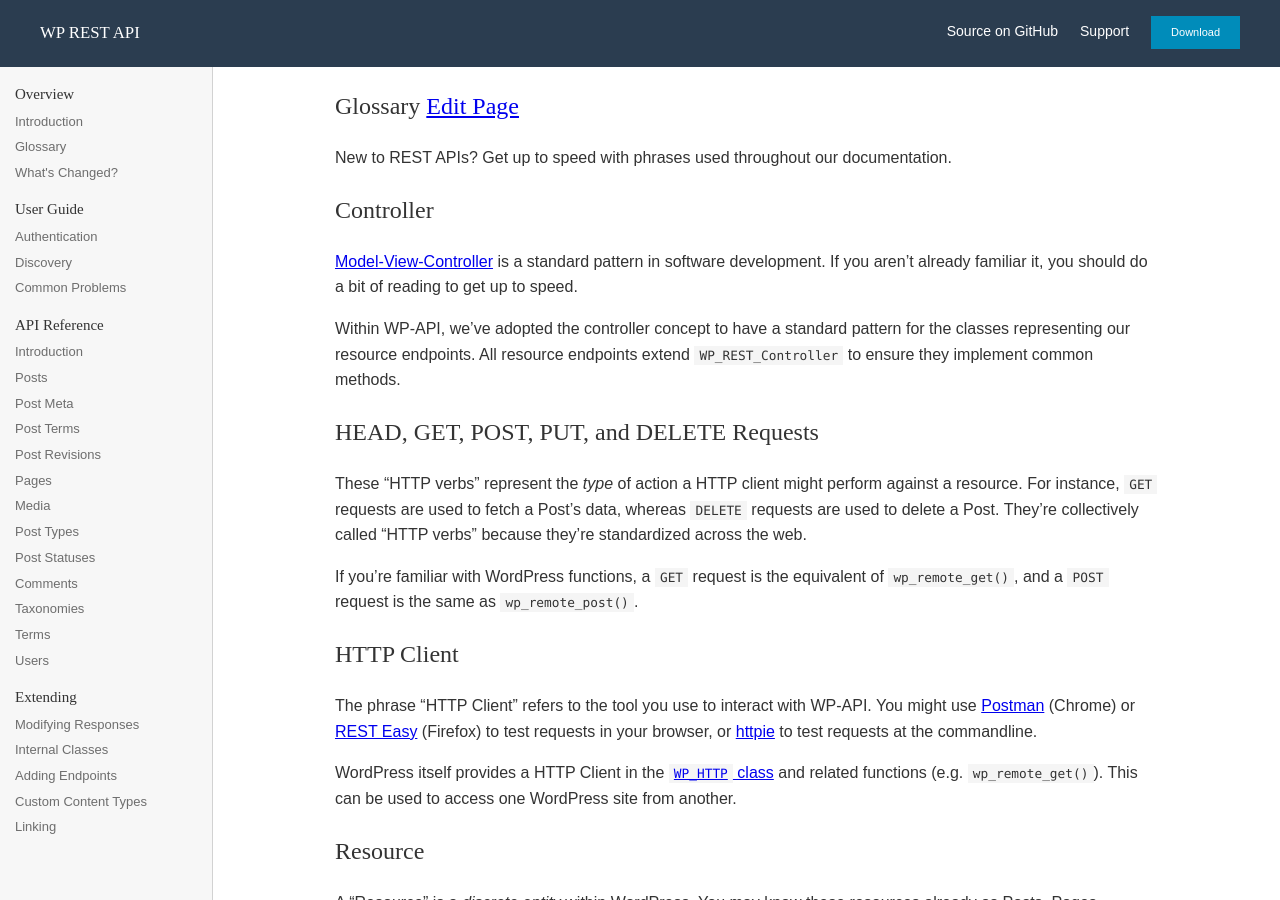
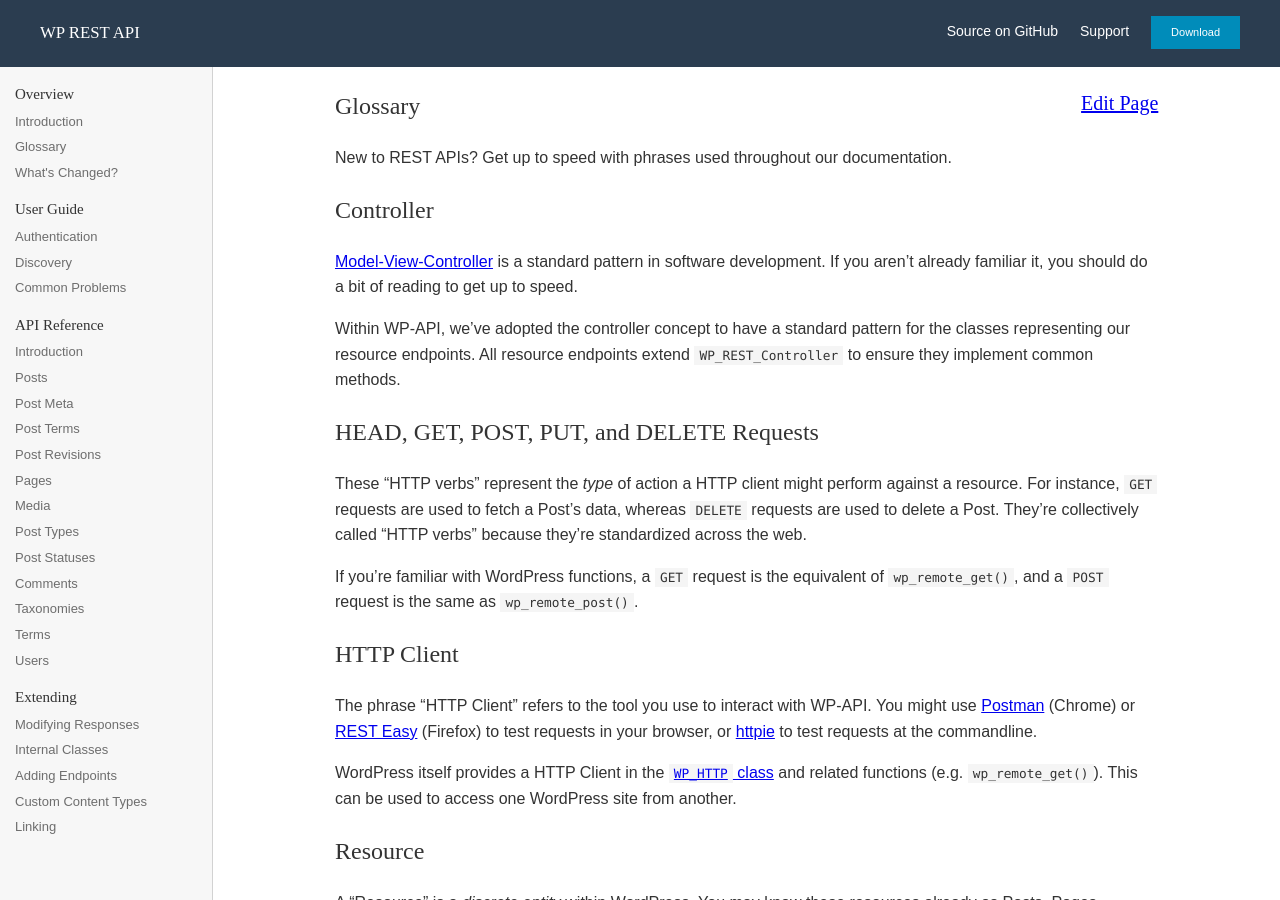
Before and after one commit to WP-API/docs-v2, a Jekyll site: the page built from glossary.md, in a window 1280 px wide and 900 px high. Built offline with Jekyll 4.4.1, drawn with Linux system fonts in a browser that asks for light colours; Markdown is read by kramdown in place of the engine named in the settings.

Commit message:
Make the edit button a bit more subtle

```diff
--- a/_layouts/default.html
+++ b/_layouts/default.html
@@ -25,7 +25,7 @@
 				<div class="background"><div class="primary"></div><div class="secondary"></div></div>
 			{% else %}
 				{% if page.include_title %}
-					<h1>{{ page.title }} <a href="https://github.com/WP-API/docs-v2/edit/gh-pages/{{page.path}}">Edit Page</a></h1>
+					<h1>{{ page.title }} <small style="float:right;"><a href="https://github.com/WP-API/docs-v2/edit/gh-pages/{{page.path}}">Edit Page</a></small></h1>
 				{% endif %}
 			{% endif %}
 
```
